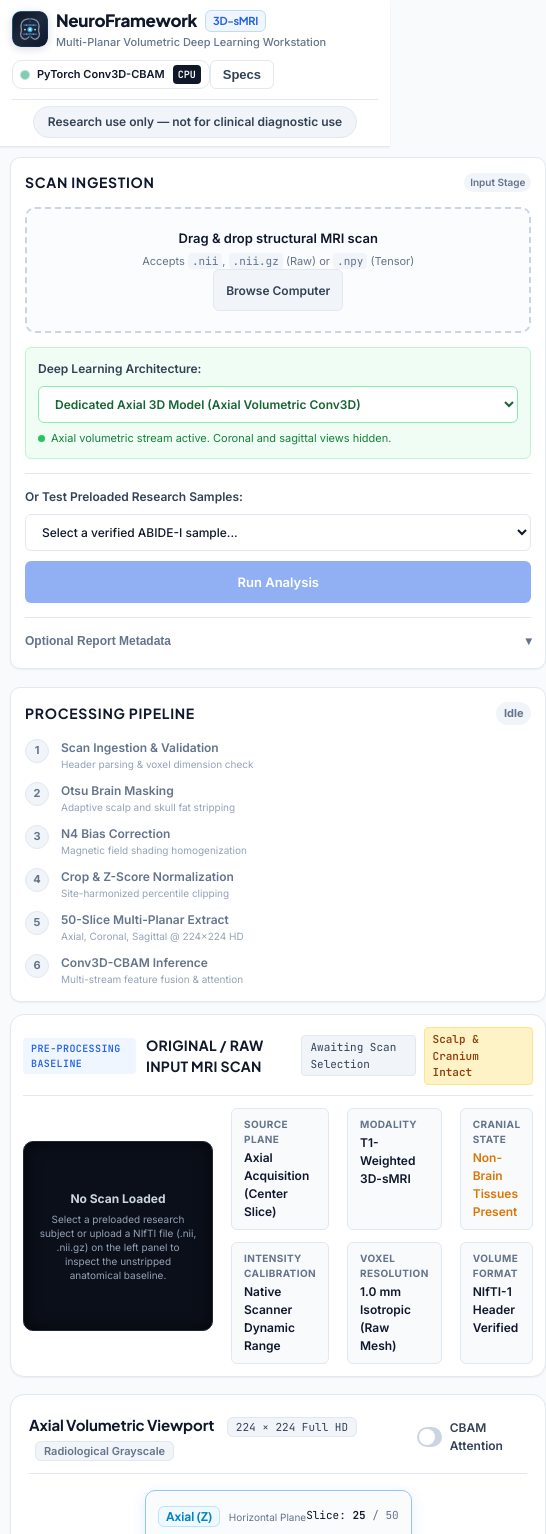
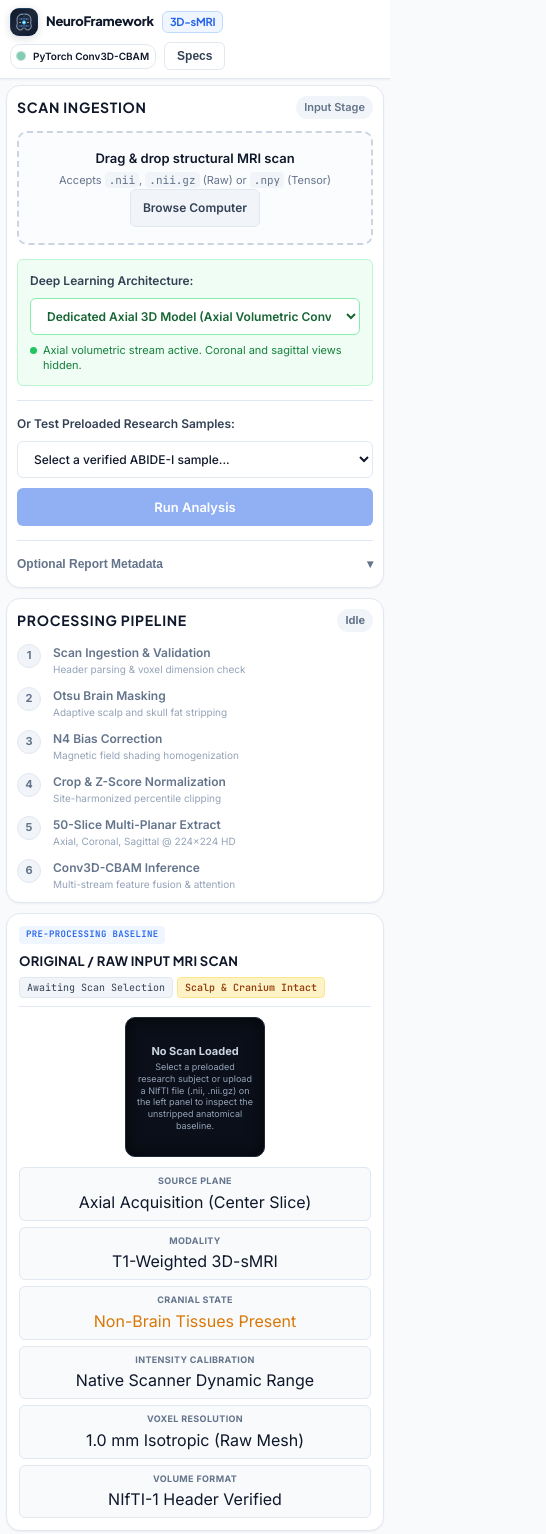
Before and after one commit to gitruparel/NeuroFramework-ai, a plain HTML site: page web/index.html in a window 390 px wide. Shown: the top 1534 px of the page, 546 px wide, since content can reach past the window. Drawn offline with Linux system fonts and the light colour scheme; no server answers.

Commit message:
fix(ui): Normalize padding and margins, eliminate horizontal overflow, and improve layout responsiveness

```diff
--- a/web/style.css
+++ b/web/style.css
@@ -54,10 +54,18 @@
   --radius-lg: 14px;
 }
 
-* {
+html {
+  box-sizing: border-box;
+  width: 100%;
+  max-width: 100%;
+  overflow-x: hidden;
+  scroll-behavior: smooth;
+}
+
+*, *:before, *:after {
+  box-sizing: inherit;
   margin: 0;
   padding: 0;
-  box-sizing: border-box;
 }
 
 body {
@@ -66,6 +74,11 @@ body {
   color: var(--text-primary);
   line-height: 1.5;
   min-height: 100vh;
+  width: 100%;
+  max-width: 100%;
+  overflow-x: hidden;
+  margin: 0;
+  padding: 0;
   display: flex;
   flex-direction: column;
   -webkit-font-smoothing: antialiased;
@@ -75,28 +88,54 @@ body {
    Top Navigation Header
    -------------------------------------------------------------------------- */
 .app-header {
-  height: 64px;
+  height: 60px;
+  min-height: 60px;
   background-color: var(--bg-surface);
   border-bottom: 1px solid var(--border-subtle);
   display: flex;
   align-items: center;
   justify-content: space-between;
-  padding: 0 24px;
+  padding: 0 clamp(14px, 2vw, 24px);
   position: sticky;
   top: 0;
   z-index: 100;
   box-shadow: var(--shadow-sm);
-}
-
-.header-left, .header-center, .header-right {
-  display: flex;
-  align-items: center;
+  width: 100%;
+  max-width: 100%;
+  gap: 12px;
+}
+
+.header-left {
+  display: flex;
+  align-items: center;
+  min-width: 0;
+  flex-shrink: 1;
+}
+
+.header-center {
+  display: flex;
+  align-items: center;
+  justify-content: center;
+  min-width: 0;
+  flex-shrink: 2;
+}
+
+.header-right {
+  display: flex;
+  align-items: center;
+  flex-shrink: 0;
+  gap: 10px;
 }
 
 .app-logo {
   display: flex;
   align-items: center;
   gap: 12px;
+  min-width: 0;
+}
+
+.logo-text {
+  min-width: 0;
 }
 
 .app-logo-icon {
@@ -120,12 +159,13 @@ body {
 .brand-title {
   font-family: var(--font-display);
   font-weight: 800;
-  font-size: 17px;
+  font-size: 16px;
   letter-spacing: -0.02em;
   color: var(--text-primary);
   display: flex;
   align-items: center;
   gap: 8px;
+  white-space: nowrap;
 }
 
 .badge-tech {
@@ -143,6 +183,9 @@ body {
   font-size: 11px;
   color: var(--text-muted);
   font-weight: 500;
+  white-space: nowrap;
+  overflow: hidden;
+  text-overflow: ellipsis;
 }
 
 .disclaimer-badge {
@@ -151,11 +194,12 @@ body {
   gap: 8px;
   background-color: var(--bg-subtle);
   border: 1px solid var(--border-subtle);
-  padding: 6px 14px;
+  padding: 5px 12px;
   border-radius: 9999px;
-  font-size: 12px;
+  font-size: 11px;
   font-weight: 600;
   color: var(--text-secondary);
+  white-space: nowrap;
 }
 
 .system-status-pill {
@@ -164,11 +208,11 @@ body {
   gap: 8px;
   background-color: var(--bg-surface);
   border: 1px solid var(--border-subtle);
-  padding: 6px 12px;
+  padding: 5px 10px;
   border-radius: var(--radius-md);
-  font-size: 12px;
+  font-size: 11px;
   font-weight: 600;
-  margin-right: 12px;
+  white-space: nowrap;
 }
 
 .status-dot {
@@ -202,11 +246,12 @@ body {
   border: 1px solid var(--border-subtle);
   border-radius: var(--radius-sm);
   padding: 6px 12px;
-  font-size: 13px;
+  font-size: 12px;
   font-weight: 600;
   color: var(--text-secondary);
   cursor: pointer;
   transition: all 0.15s ease;
+  white-space: nowrap;
 }
 
 .btn-icon:hover {
@@ -220,27 +265,32 @@ body {
 .workstation-container {
   flex: 1;
   display: grid;
-  grid-template-columns: 26% 48% 26%;
-  gap: 20px;
-  padding: 20px;
-  max-width: 1720px;
+  grid-template-columns: minmax(280px, 320px) minmax(440px, 1.8fr) minmax(280px, 330px);
+  gap: 16px;
+  padding: 16px 20px;
+  max-width: 1680px;
   margin: 0 auto;
   width: 100%;
+  box-sizing: border-box;
 }
 
 .panel {
   display: flex;
   flex-direction: column;
-  gap: 18px;
+  gap: 14px;
+  min-width: 0;
+  width: 100%;
 }
 
 .panel-card {
   background-color: var(--bg-surface);
   border: 1px solid var(--border-subtle);
   border-radius: var(--radius-lg);
-  padding: 18px;
+  padding: 14px 16px;
   box-shadow: var(--shadow-sm);
   transition: border-color 0.2s ease, box-shadow 0.2s ease;
+  min-width: 0;
+  overflow: hidden;
 }
 
 .panel-card:hover {
@@ -252,7 +302,7 @@ body {
   display: flex;
   align-items: center;
   justify-content: space-between;
-  margin-bottom: 14px;
+  margin-bottom: 12px;
 }
 
 .card-title {
@@ -429,12 +479,14 @@ body {
   background-color: var(--bg-surface);
   border: 1px solid var(--border-subtle);
   border-radius: var(--radius-lg);
-  padding: 16px 20px;
+  padding: 14px 16px;
   box-shadow: var(--shadow-sm);
   display: flex;
   flex-direction: column;
-  gap: 12px;
+  gap: 10px;
   transition: border-color 0.2s ease, box-shadow 0.2s ease;
+  min-width: 0;
+  overflow: hidden;
 }
 
 .raw-mri-card:hover {
@@ -446,51 +498,59 @@ body {
   display: flex;
   align-items: center;
   justify-content: space-between;
-  padding-bottom: 10px;
+  padding-bottom: 8px;
   border-bottom: 1px solid var(--border-subtle);
+  gap: 8px;
+  flex-wrap: wrap;
 }
 
 .raw-card-title-group {
   display: flex;
   align-items: center;
-  gap: 10px;
+  gap: 8px;
+  min-width: 0;
+  flex-wrap: wrap;
 }
 
 .raw-card-badge {
   font-family: var(--font-mono);
-  font-size: 10px;
+  font-size: 9px;
   font-weight: 700;
   color: var(--accent-primary);
   background-color: var(--accent-primary-subtle);
-  padding: 3px 8px;
+  padding: 2px 7px;
   border-radius: 4px;
   letter-spacing: 0.04em;
+  white-space: nowrap;
 }
 
 .raw-card-title {
   font-family: var(--font-display);
-  font-size: 14px;
+  font-size: 13px;
   font-weight: 700;
   color: var(--text-primary);
   margin: 0;
   text-transform: uppercase;
   letter-spacing: 0.02em;
+  white-space: nowrap;
 }
 
 .raw-card-meta-tags {
   display: flex;
   align-items: center;
-  gap: 8px;
+  gap: 6px;
+  flex-wrap: wrap;
 }
 
 .raw-meta-pill {
   font-family: var(--font-mono);
-  font-size: 11px;
+  font-size: 10px;
   background-color: var(--bg-subtle);
   color: var(--text-secondary);
   border: 1px solid var(--border-subtle);
-  padding: 3px 8px;
+  padding: 2px 7px;
   border-radius: 4px;
+  white-space: nowrap;
 }
 
 .raw-meta-pill.highlight {
@@ -502,16 +562,18 @@ body {
 
 .raw-card-content {
   display: grid;
-  grid-template-columns: 190px 1fr;
-  gap: 18px;
-  align-items: center;
+  grid-template-columns: 140px minmax(0, 1fr);
+  gap: 14px;
+  align-items: center;
+  min-width: 0;
 }
 
 .raw-img-frame {
   background-color: #0b0f19;
   border-radius: var(--radius-md);
-  width: 190px;
-  height: 190px;
+  width: 140px;
+  height: 140px;
+  min-width: 140px;
   overflow: hidden;
   display: flex;
   align-items: center;
@@ -534,27 +596,27 @@ body {
   flex-direction: column;
   align-items: center;
   justify-content: center;
-  padding: 14px;
+  padding: 10px;
   text-align: center;
   color: var(--text-muted);
 }
 
 .raw-placeholder-icon {
-  font-size: 28px;
-  margin-bottom: 6px;
+  font-size: 22px;
+  margin-bottom: 4px;
   opacity: 0.7;
 }
 
 .raw-placeholder-title {
-  font-size: 12px;
+  font-size: 11px;
   font-weight: 700;
   color: #cbd5e1;
-  margin-bottom: 4px;
+  margin-bottom: 2px;
 }
 
 .raw-placeholder-desc {
-  font-size: 10px;
-  line-height: 1.4;
+  font-size: 9px;
+  line-height: 1.3;
   color: #94a3b8;
 }
 
@@ -562,13 +624,15 @@ body {
   display: flex;
   flex-direction: column;
   justify-content: center;
-  gap: 12px;
+  gap: 8px;
+  min-width: 0;
 }
 
 .raw-detail-grid {
   display: grid;
-  grid-template-columns: repeat(3, 1fr);
-  gap: 12px 18px;
+  grid-template-columns: repeat(auto-fit, minmax(130px, 1fr));
+  gap: 8px 10px;
+  min-width: 0;
 }
 
 .raw-detail-item {
@@ -578,11 +642,21 @@ body {
   background-color: #f8fafc;
   border: 1px solid var(--border-subtle);
   border-radius: var(--radius-sm);
-  padding: 8px 12px;
+  padding: 6px 10px;
+  min-width: 0;
+  overflow: hidden;
 }
 
 .raw-detail-lbl {
-  font-size: 10px;
+  font-size: 9px;
+  font-weight: 700;
+  color: var(--text-muted);
+  text-transform: uppercase;
+  letter-spacing: 0.04em;
+  white-space: nowrap;
+  overflow: hidden;
+  text-overflow: ellipsis;
+}
   font-weight: 700;
   color: var(--text-muted);
   text-transform: uppercase;
@@ -957,16 +1031,19 @@ body {
 /* 3-Plane Viewports Grid */
 .viewports-grid {
   display: grid;
-  grid-template-columns: repeat(3, 1fr);
-  gap: 14px;
+  grid-template-columns: repeat(3, minmax(0, 1fr));
+  gap: 12px;
   transition: all 0.3s ease;
+  width: 100%;
+  min-width: 0;
 }
 
 /* Axial-Only Mode Viewports Layout */
 .viewports-grid.axial-only-mode {
-  grid-template-columns: 1fr;
-  max-width: 580px;
+  grid-template-columns: minmax(0, 1fr);
+  max-width: 520px;
   margin: 0 auto;
+  width: 100%;
 }
 
 .viewports-grid.axial-only-mode #viewport-coronal,
@@ -983,11 +1060,13 @@ body {
   background-color: #fafbfc;
   border: 1px solid var(--border-subtle);
   border-radius: var(--radius-md);
-  padding: 12px;
-  display: flex;
-  flex-direction: column;
-  gap: 10px;
+  padding: 10px;
+  display: flex;
+  flex-direction: column;
+  gap: 8px;
   transition: border-color 0.2s ease;
+  min-width: 0;
+  width: 100%;
 }
 
 .viewport-box:hover {
@@ -998,14 +1077,26 @@ body {
   display: flex;
   align-items: center;
   justify-content: space-between;
+  gap: 6px;
+  min-width: 0;
+}
+
+.plane-title-group {
+  display: flex;
+  align-items: center;
+  gap: 4px;
+  min-width: 0;
+  overflow: hidden;
 }
 
 .plane-badge {
   font-family: var(--font-display);
-  font-size: 12px;
+  font-size: 11px;
   font-weight: 700;
-  padding: 2px 7px;
+  padding: 2px 6px;
   border-radius: var(--radius-sm);
+  white-space: nowrap;
+  flex-shrink: 0;
 }
 
 .badge-axial {
@@ -1029,12 +1120,17 @@ body {
 .plane-subtitle {
   font-size: 10px;
   color: var(--text-muted);
-  margin-left: 4px;
+  margin-left: 2px;
+  white-space: nowrap;
+  overflow: hidden;
+  text-overflow: ellipsis;
 }
 
 .slice-counter {
   font-family: var(--font-mono);
-  font-size: 11px;
+  font-size: 10px;
+  white-space: nowrap;
+  flex-shrink: 0;
 }
 
 .counter-value {
@@ -1052,6 +1148,7 @@ body {
   position: relative;
   aspect-ratio: 1 / 1;
   width: 100%;
+  max-width: 100%;
   overflow: hidden;
   display: flex;
   align-items: center;
@@ -1094,12 +1191,15 @@ body {
 .slider-control-bar {
   display: flex;
   align-items: center;
-  gap: 8px;
+  gap: 6px;
+  width: 100%;
+  min-width: 0;
 }
 
 .btn-step {
   width: 24px;
   height: 24px;
+  flex-shrink: 0;
   display: flex;
   align-items: center;
   justify-content: center;
@@ -1118,6 +1218,8 @@ body {
 
 .slice-slider {
   flex: 1;
+  min-width: 0;
+  width: 100%;
   height: 6px;
   -webkit-appearance: none;
   appearance: none;
@@ -1125,6 +1227,7 @@ body {
   border-radius: 9999px;
   outline: none;
   cursor: pointer;
+  touch-action: pan-y;
 }
 
 .slice-slider::-webkit-slider-thumb {
@@ -1982,7 +2085,7 @@ body {
 }
 
 /* ==============================================================================
-   Modern Responsive & Mobile Breakpoints System
+   Master Responsive Breakpoints System (Zero Horizontal Overflow)
    ============================================================================== */
 
 /* Hardware & Paint Optimization */
@@ -1996,40 +2099,37 @@ body {
   backface-visibility: hidden;
 }
 
-/* Touch & Mobile Friendly Controls */
-.slider-slice {
-  touch-action: pan-y;
-  cursor: pointer;
-}
-
-.slider-slice::-webkit-slider-thumb {
-  cursor: grab;
-  transition: transform 0.1s ease;
-}
-
-.slider-slice::-webkit-slider-thumb:active {
-  cursor: grabbing;
-  transform: scale(1.2);
-}
-
-/* 1. Large Laptops & Compact Desktops (<= 1400px) */
-@media (max-width: 1400px) {
+/* 1. Large Laptops & Standard Desktops (<= 1366px) */
+@media (max-width: 1366px) {
   .workstation-container {
-    grid-template-columns: 28% 44% 28%;
+    grid-template-columns: minmax(260px, 290px) minmax(380px, 1fr) minmax(260px, 290px);
+    gap: 14px;
+    padding: 14px 16px;
+  }
+  .raw-card-content {
+    grid-template-columns: 130px minmax(0, 1fr);
+    gap: 12px;
+  }
+  .raw-img-frame {
+    width: 130px;
+    height: 130px;
+    min-width: 130px;
+  }
+  .raw-detail-grid {
+    grid-template-columns: repeat(2, minmax(0, 1fr));
+    gap: 6px 8px;
+  }
+  .header-center {
+    display: none;
+  }
+}
+
+/* 2. Compact Laptops, Half-Screen Split & Large Tablets (<= 1180px) */
+@media (max-width: 1180px) {
+  .workstation-container {
+    grid-template-columns: minmax(280px, 320px) minmax(0, 1fr);
     gap: 16px;
-    padding: 16px;
-  }
-  .app-header {
-    padding: 0 18px;
-  }
-}
-
-/* 2. Small Laptops / Split Screen View (<= 1200px) */
-@media (max-width: 1200px) {
-  .workstation-container {
-    grid-template-columns: 320px 1fr;
-    gap: 16px;
-    padding: 16px;
+    padding: 14px 16px;
   }
   .panel-left {
     grid-column: 1;
@@ -2040,189 +2140,204 @@ body {
   .panel-right {
     grid-column: 1 / -1;
     display: grid;
-    grid-template-columns: 1fr 1fr;
+    grid-template-columns: repeat(2, minmax(0, 1fr));
     gap: 16px;
   }
   .viewports-grid {
-    grid-template-columns: repeat(3, 1fr);
+    grid-template-columns: repeat(3, minmax(0, 1fr));
     gap: 10px;
   }
-}
-
-/* 3. Tablets & Compact Viewports (<= 960px) */
-@media (max-width: 960px) {
+  .raw-card-content {
+    grid-template-columns: 140px minmax(0, 1fr);
+    gap: 14px;
+  }
+  .raw-img-frame {
+    width: 140px;
+    height: 140px;
+    min-width: 140px;
+  }
+  .raw-detail-grid {
+    grid-template-columns: repeat(3, minmax(0, 1fr));
+    gap: 8px;
+  }
+}
+
+/* 3. Tablets & Narrow Displays (<= 920px) */
+@media (max-width: 920px) {
   .app-header {
     height: auto;
-    padding: 10px 16px;
+    padding: 8px 14px;
     flex-wrap: wrap;
-    gap: 10px;
-  }
-  .header-center {
-    order: 3;
-    width: 100%;
-    justify-content: center;
-    border-top: 1px solid var(--border-subtle);
-    padding-top: 6px;
+    gap: 8px;
+  }
+  .header-left {
+    width: auto;
+  }
+  .header-right {
+    gap: 8px;
   }
   .workstation-container {
-    grid-template-columns: 1fr;
-    padding: 14px;
-    gap: 16px;
+    grid-template-columns: 100%;
+    padding: 12px;
+    gap: 14px;
   }
   .panel-left,
   .panel-center,
   .panel-right {
     grid-column: 1;
+    width: 100%;
   }
   .panel-right {
-    display: flex;
-    flex-direction: column;
-    gap: 16px;
+    display: grid;
+    grid-template-columns: repeat(2, minmax(0, 1fr));
+    gap: 14px;
   }
   .viewports-grid {
-    grid-template-columns: repeat(auto-fit, minmax(220px, 1fr));
-    gap: 12px;
+    grid-template-columns: repeat(auto-fit, minmax(210px, 1fr));
+    gap: 10px;
   }
   .viewports-grid.axial-only-mode {
-    max-width: 520px;
-  }
-  .modal-content {
-    width: 92vw;
-    max-height: 88vh;
-    padding: 20px;
-  }
-}
-
-/* 4. Mobile Phones (<= 640px) */
+    max-width: 500px;
+  }
+}
+
+/* 4. Mobile Devices (<= 640px) */
 @media (max-width: 640px) {
   .app-header {
-    padding: 8px 12px;
+    padding: 8px 10px;
+    gap: 6px;
   }
   .app-logo {
     gap: 8px;
   }
-  .logo-icon {
+  .app-logo-icon {
     width: 28px;
     height: 28px;
   }
-  .app-title {
-    font-size: 15px;
-  }
-  .app-subtitle {
+  .brand-title {
+    font-size: 14px;
+  }
+  .brand-subtitle {
     display: none;
   }
   .system-status-pill {
-    font-size: 11px;
-    padding: 4px 8px;
-    margin-right: 0;
+    font-size: 10px;
+    padding: 4px 6px;
   }
   .workstation-container {
-    padding: 10px;
-    gap: 12px;
+    padding: 8px;
+    gap: 10px;
+  }
+  .panel {
+    gap: 10px;
   }
   .panel-card {
-    padding: 14px;
-    border-radius: var(--radius-md);
+    padding: 12px;
   }
   .raw-mri-card {
     padding: 12px;
   }
-  .raw-preview-container {
-    max-width: 100%;
-  }
-  .raw-card-details-grid {
-    grid-template-columns: 1fr 1fr;
-    gap: 8px;
+  .raw-card-header {
+    flex-direction: column;
+    align-items: flex-start;
+    gap: 6px;
+  }
+  .raw-card-title {
+    white-space: normal;
+  }
+  .raw-card-meta-tags {
+    width: 100%;
+    gap: 4px;
+  }
+  .raw-card-content {
+    grid-template-columns: 1fr;
+    text-align: center;
+    gap: 10px;
+  }
+  .raw-img-frame {
+    margin: 0 auto;
+    width: 140px;
+    height: 140px;
+  }
+  .raw-detail-grid {
+    grid-template-columns: 1fr;
+    gap: 6px;
   }
   .dropzone {
-    padding: 20px 12px;
+    padding: 16px 10px;
   }
   .dropzone-main-text {
     font-size: 13px;
   }
   .viewports-grid {
     grid-template-columns: 1fr;
+    gap: 8px;
   }
   .viewports-grid.axial-only-mode {
     max-width: 100%;
   }
-  .slider-control-bar {
-    gap: 6px;
-  }
-  .btn-step {
-    width: 34px;
-    height: 34px;
-    font-size: 13px;
-  }
-  .slider-slice {
-    height: 32px;
-  }
-  .slider-slice::-webkit-slider-thumb {
-    width: 24px;
-    height: 24px;
-  }
-  .slider-slice::-moz-range-thumb {
-    width: 24px;
-    height: 24px;
-  }
-  .viewport-toolbar {
-    flex-direction: column;
-    align-items: flex-start;
-    gap: 8px;
-  }
-  .toggle-label {
-    width: 100%;
-  }
-  .metrics-grid-2col {
-    grid-template-columns: 1fr;
+  .panel-right {
+    display: flex;
+    flex-direction: column;
     gap: 10px;
   }
-  .modal-content {
+  .modal-window {
     width: 96vw;
     max-height: 92vh;
-    padding: 16px 14px;
-    border-radius: var(--radius-md);
+    margin: 8px auto;
   }
   .modal-header {
-    padding-bottom: 10px;
-  }
-  .modal-title {
-    font-size: 16px;
+    padding: 12px 14px;
+  }
+  .modal-body {
+    padding: 14px;
+  }
+  .report-window {
+    width: 96vw;
+  }
+  .medical-report-sheet {
+    padding: 14px;
+  }
+  .report-institution-block {
+    flex-direction: column;
+    gap: 6px;
   }
   .report-header-section {
     flex-direction: column;
-    align-items: flex-start;
-    gap: 10px;
+    gap: 8px;
   }
   .report-action-buttons {
     width: 100%;
     flex-wrap: wrap;
+    gap: 6px;
   }
   .report-action-buttons .btn {
     flex: 1;
-    min-width: 120px;
+    min-width: 90px;
+    padding: 8px;
+    font-size: 11px;
   }
   .report-triplanar-snapshots {
     grid-template-columns: 1fr;
+    gap: 8px;
   }
   .btn {
-    min-height: 42px;
-  }
-}
-
-/* 5. Micro-Screens & Small Mobile (<= 400px) */
+    min-height: 38px;
+  }
+}
+
+/* 5. Small Mobile / Micro-Screens (<= 400px) */
 @media (max-width: 400px) {
-  .app-title {
+  .app-title, .brand-title {
     font-size: 13px;
   }
-  .badge-soft {
-    font-size: 10px;
-    padding: 2px 6px;
-  }
-  .raw-card-details-grid {
-    grid-template-columns: 1fr;
-  }
-  .prob-percent-large {
-    font-size: 32px;
-  }
-}
+  .device-tag {
+    display: none;
+  }
+  .workstation-container {
+    padding: 6px;
+  }
+  .panel-card {
+    padding: 10px;
+  }
+}
```
Lines whose indentation alone changed are shown as unchanged.
